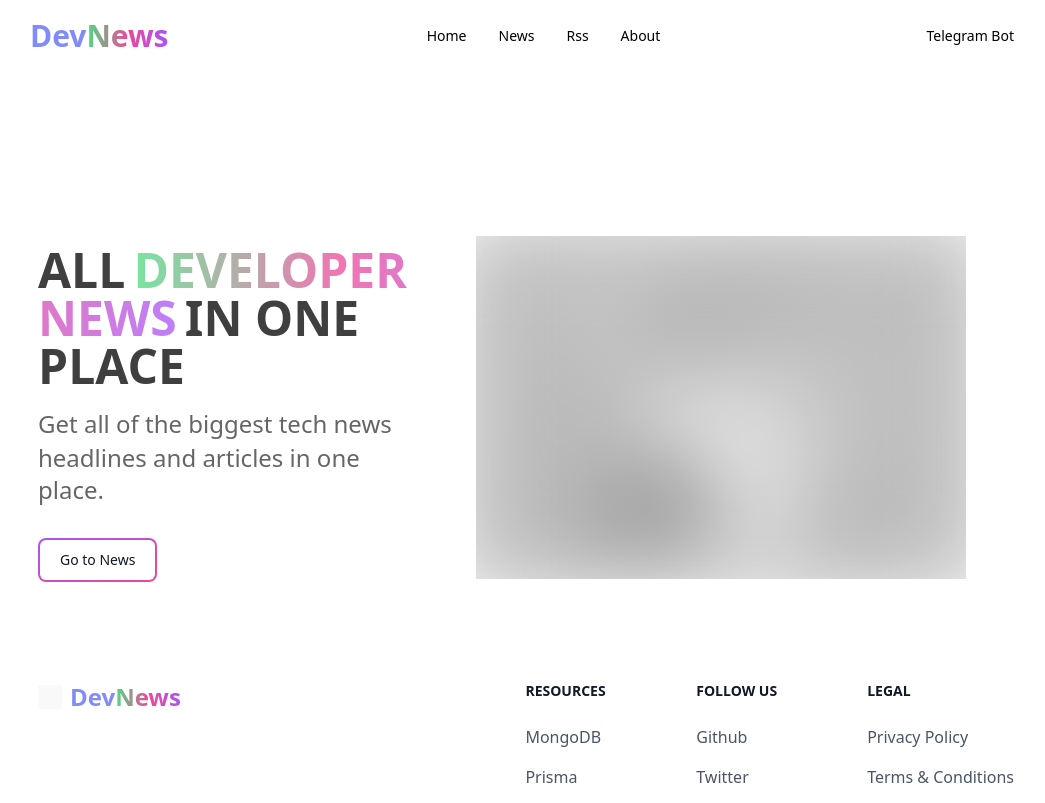
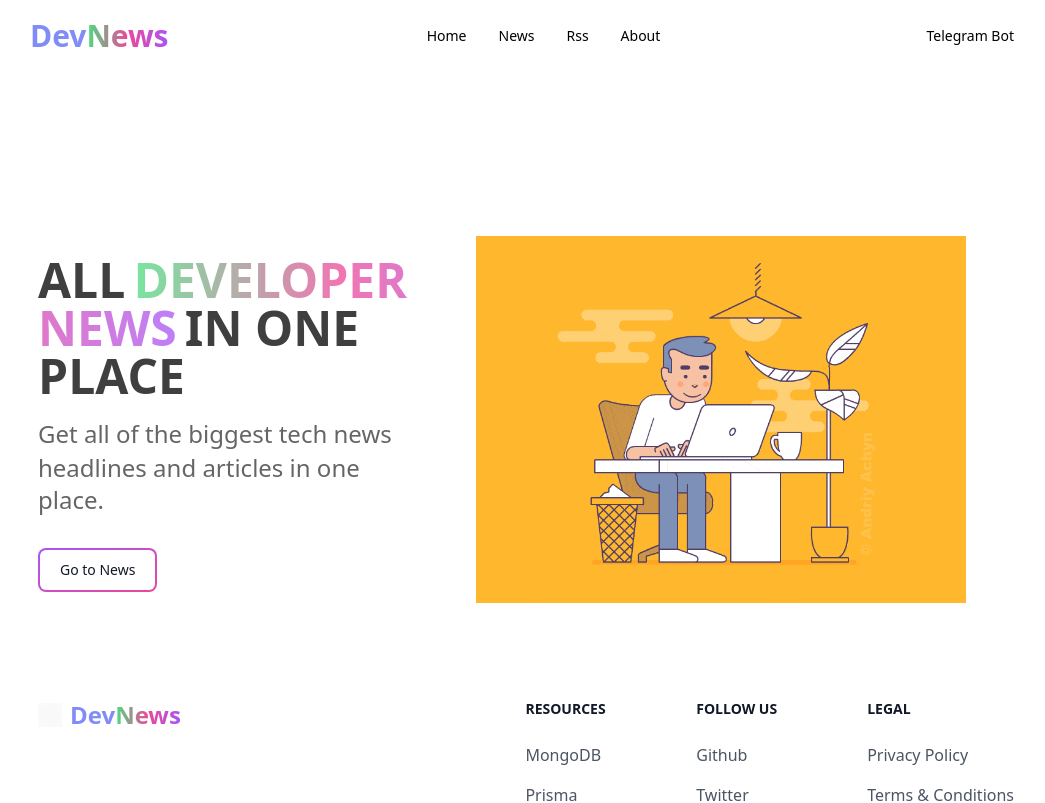
Before and after one commit to amrohan/DevNews-Frontend, a Next.js app: page / in a window 1280 px wide. Shown: the top 803 px of the page, without its empty margins (114-1159 px from the left). Built offline with nearby package versions, Linux system fonts and the light colour scheme.

Commit message:
fixed gif not working issue

```diff
--- a/pages/index.js
+++ b/pages/index.js
@@ -1,8 +1,15 @@
 import Link from "next/link";
 import Head from "next/head";
-import ImageBlur from "../components/ImageBlur";
+import { useEffect, useState } from "react";
+import cn from "clsx";
 
 export default function Home() {
+  // setting state to blur gif on load for 3 seconds
+  const [blur, setBlur] = useState(true);
+  setTimeout(() => {
+    setBlur(false);
+  }, 300);
+
   return (
     <div className="h-full max-w-5xl mx-auto dark:bg-zinc-900 p-6">
       <Head>
@@ -70,10 +77,15 @@ export default function Home() {
           </div>
 
           {/* <!--Right Col--> */}
-          <div className="w-full xl:w-3/5 p-5 md:p-12 mx-auto">
-            <ImageBlur
-              className="rounded-xl"
-              src="/main.webp"
+          <div className="w-full xl:w-3/5 p-5 md:p-12 mx-auto overflow-hidden rounded-lg">
+            <img
+              className={cn(
+                "duration-700 ease-in-out",
+                blur
+                  ? "grayscale blur-lg scale-110"
+                  : "grayscale-0 blur-0 scale-100"
+              )}
+              src="/per.gif"
               width={500}
               height={350}
             />
```
Also changed, not shown: public/main.webp (deleted).
